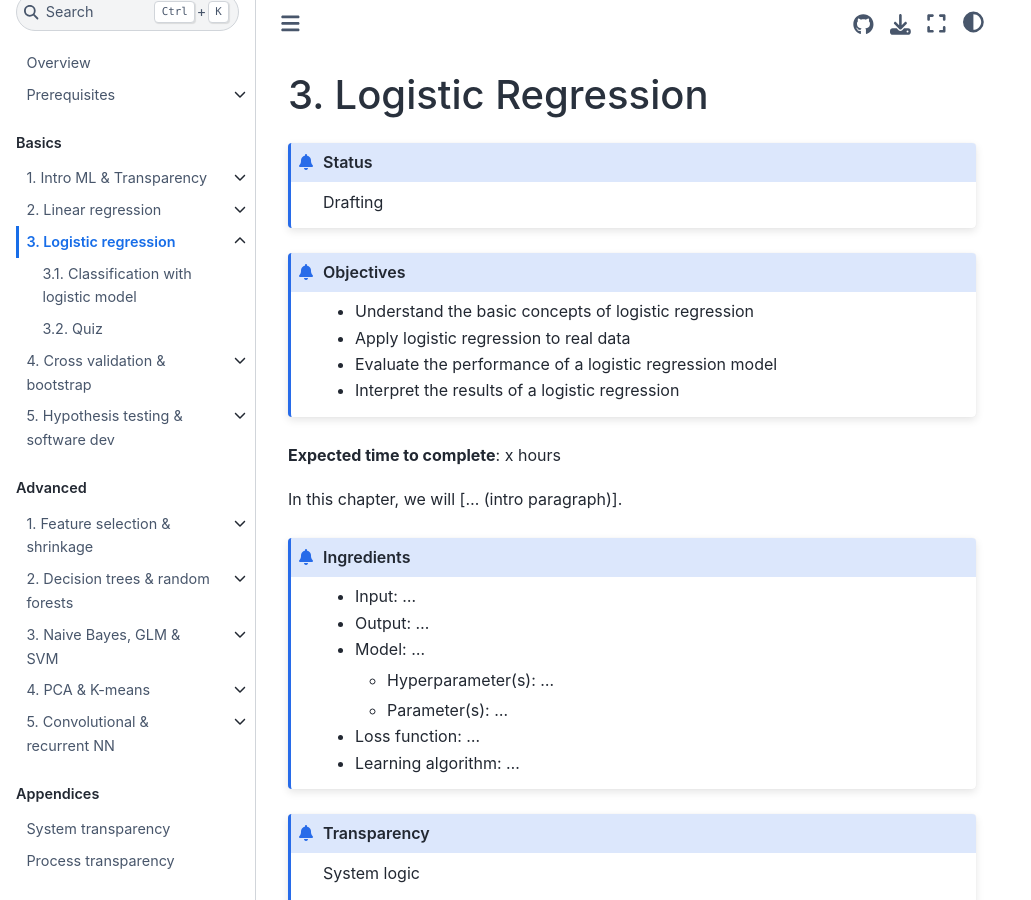
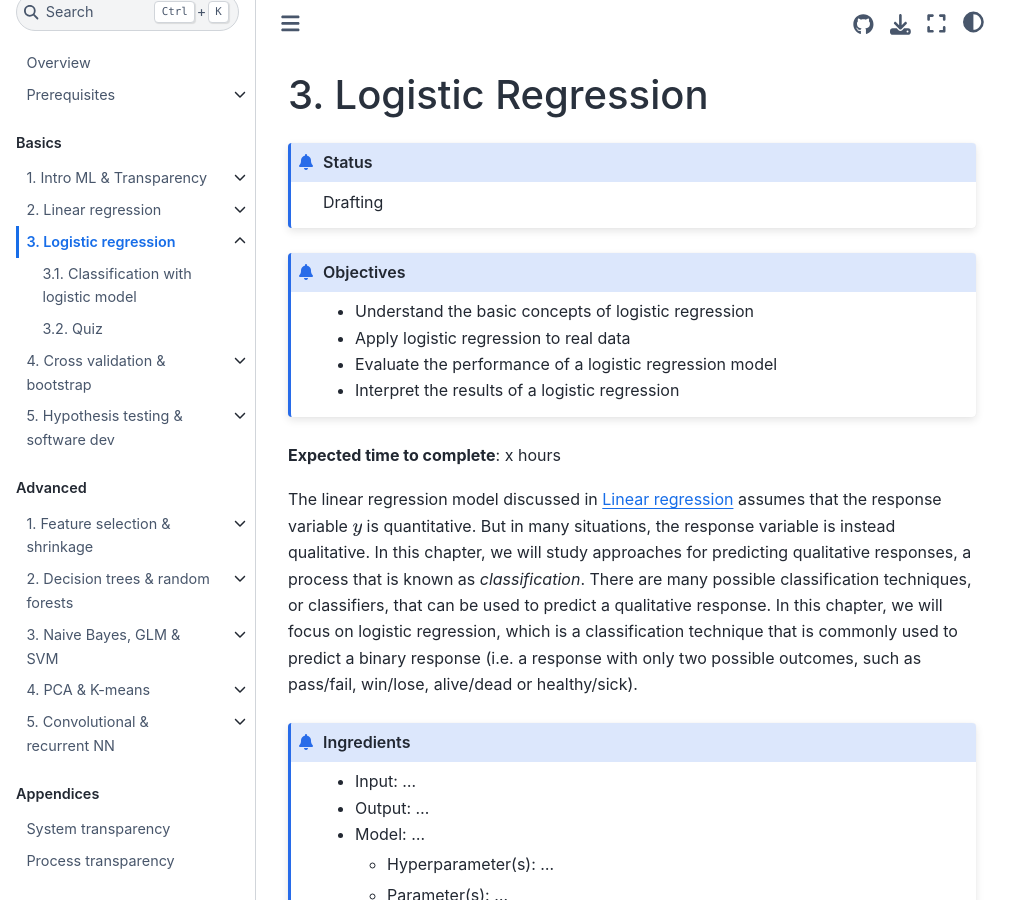
Before and after one commit to pykale/transparentML, a Jupyter Book: the page built from content/03-logistic-reg/overview.md, in a window 1280 px wide and 900 px high. Shown: the whole window, without its empty margins (0-1031 px from the left). Built offline with Jupyter Book 1.0.4 settings and Sphinx 7.4.7 and the Sphinx Book theme 1.1.4, drawn with Linux system fonts in a browser that asks for light colours; pages that are not in the unit, such as notebooks, are missing from menus.

Commit message:
fix log reg code errors

````diff
--- a/content/03-logistic-reg/overview.md
+++ b/content/03-logistic-reg/overview.md
@@ -17,7 +17,8 @@ Drafting
 
 **Expected time to complete**: x hours
 
-In this chapter, we will [... (intro paragraph)].
+The linear regression model discussed in {doc}`Linear regression <../02-linear-reg/overview>` assumes that the response variable $y$ is quantitative. But in many situations, the response variable is instead qualitative. In this chapter, we will study approaches for predicting qualitative responses, a process that is known as _classification_. There are many possible classification techniques, or classifiers, that can be used to predict a qualitative response. In this chapter, we will focus on logistic regression, which is a classification technique that is commonly used to predict a binary response (i.e. a response with only two possible outcomes, such as pass/fail, win/lose, alive/dead or healthy/sick).
+<!-- Logistic regression is an extension of linear regression that is used when the response variable is categorical. It is also known as _logit regression_ or _logit model_. In this chapter, we will learn how to use logistic regression to make predictions and understand the relationship between variables. We will learn the basic concepts of logistic regression and apply it to real data. We will also learn how to evaluate the performance of a logistic regression model and interpret the results. -->
 
 ```{admonition} Ingredients
 - Input: ...
````
Also changed, not shown: content/03-logistic-reg/logistic-model.ipynb.
